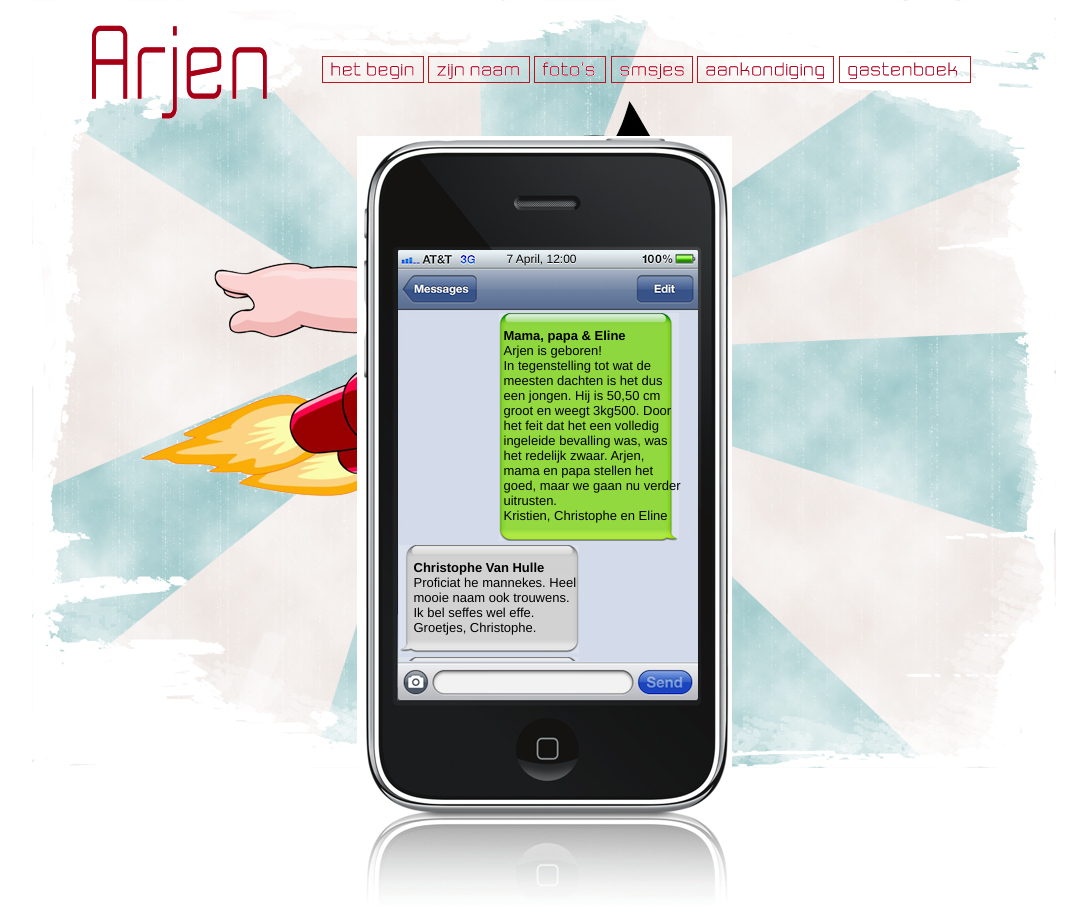
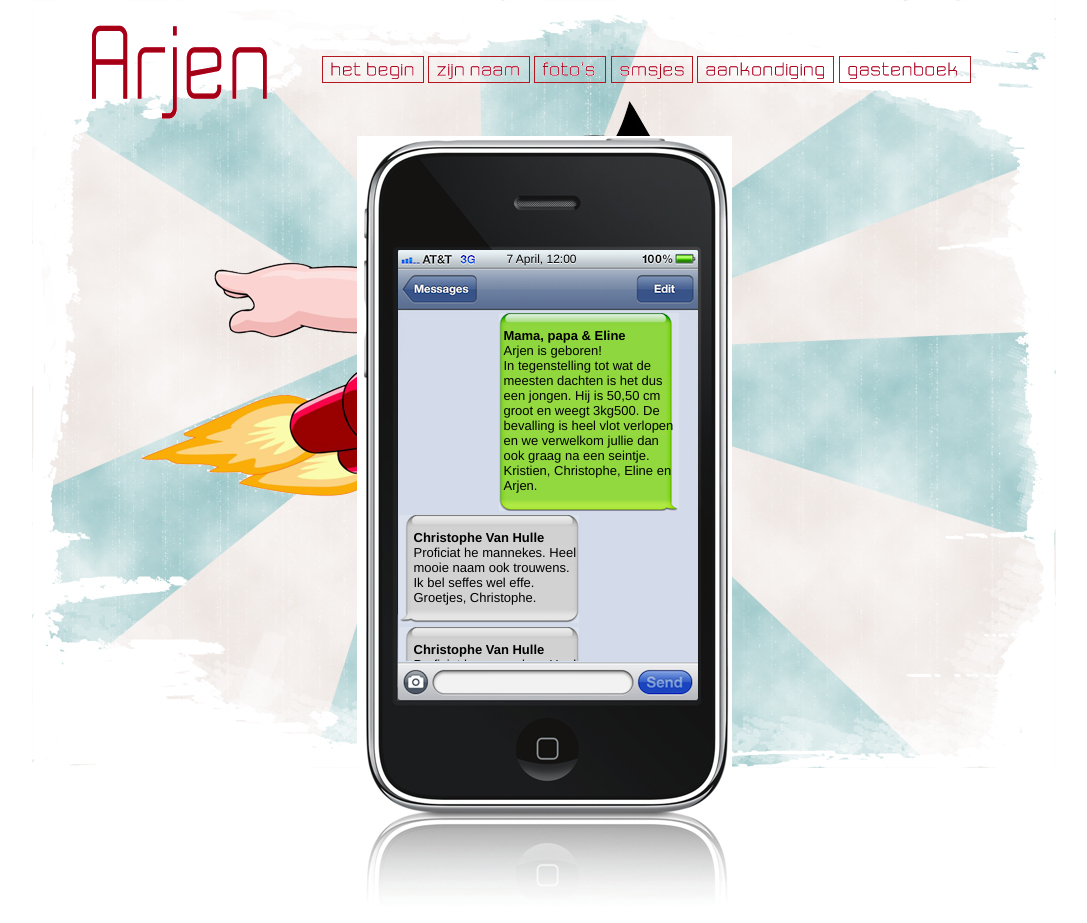
Before and after one commit to christophevg/arjen.vg, a Jekyll site: the page built from sms.html, in a window 1280 px wide. Shown: the whole page, without its empty margins (96-1183 px from the left). Built offline with Jekyll 4.4.1, drawn with Linux system fonts in a browser that asks for light colours.

Commit message:
let's me a little bit more optimistic ;-)

```diff
--- a/sms.html
+++ b/sms.html
@@ -15,11 +15,11 @@
             <b>Mama, papa &amp; Eline</b><br>
             Arjen is geboren!<br>
             In tegenstelling tot wat de meesten dachten is
-            het dus een jongen. Hij is 50,50 cm groot en weegt 3kg500. Door het
-            feit dat het een volledig ingeleide bevalling was, was het redelijk
-            zwaar. Arjen, mama en papa stellen het goed, maar we gaan nu verder
-            uitrusten.<br />
-            Kristien, Christophe en Eline
+            het dus een jongen. Hij is 50,50 cm groot en weegt 3kg500. De
+            bevalling is heel vlot verlopen en we verwelkom jullie dan ook
+            graag na een seintje.
+            <br />
+            Kristien, Christophe, Eline en Arjen.
           </div>
           <div class="bottom">&nbsp;</div>
         </td>
```
